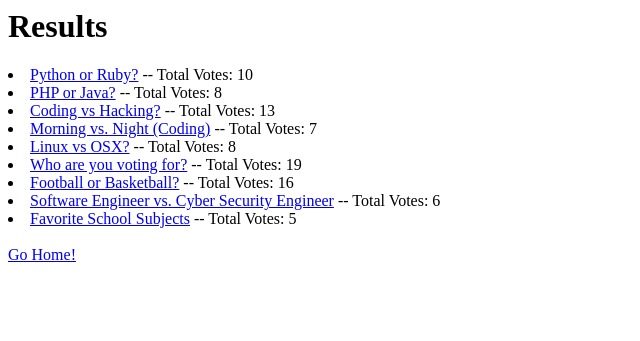
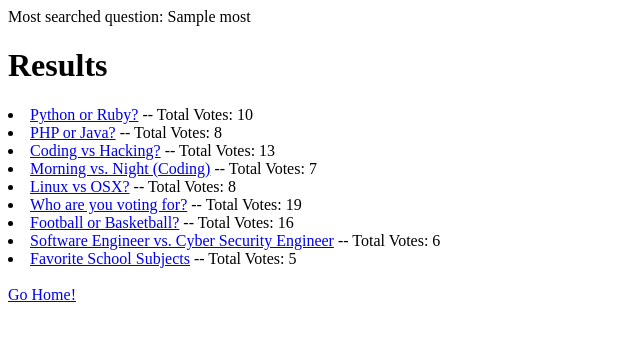
Before and after one commit to ryancor/Django-Polls, a Django app: template polls/templates/polls/search_results.html in a window 1280 px wide. Shown: the top 341 px of the page, without its empty margins (0-640 px from the left). Run offline with Django 3.2, Linux system fonts and the light colour scheme; data comes from the database, SQL or seed files in the repository; both versions use the stored data as it was after the commit; the template is opened without the code that fills it: values that come from a table or form of the project are taken from there, most other values are stand-ins (such as "Sample title", 1, 10 or a date in 2020).

Commit message:
Adding more to most searched models, and render

```diff
--- a/polls/models.py
+++ b/polls/models.py
@@ -92,7 +92,8 @@ class Search(models.Model):
 			x.append(row.search_text[0:])
 		return [item for item, count in collections.Counter(x).items() if count > 1]
 
-	def most_common(s):
+	def most_common(searcher):
+		s = Search.objects.values(searcher)
 		l = [keys for keys in s]
 		results = list((object['search_text'] for object in l))
-		return Counter(results).most_common(1)
+		return Counter(results).most_common(2)
--- a/polls/templates/polls/search_results.html
+++ b/polls/templates/polls/search_results.html
@@ -1,3 +1,4 @@
+<p>Most searched question: {{ most }}</p>
 {% if questioned %}
 	<h1>Results</h1>
 	{% for question in questioned %}
--- a/polls/views.py
+++ b/polls/views.py
@@ -48,5 +48,6 @@ def search_results(request):
     questioned = Question.objects.filter(question_text__icontains=query)
     search = Search.objects.create(search_text = query, pub_date = datetime.now())
     search.save()
-    context = { 'questioned': questioned }
+    most = Search.most_common("search_text")
+    context = { 'questioned': questioned, 'most': most }
     return HttpResponse(t.render(context))
```
Also changed, not shown: db.sqlite3.
